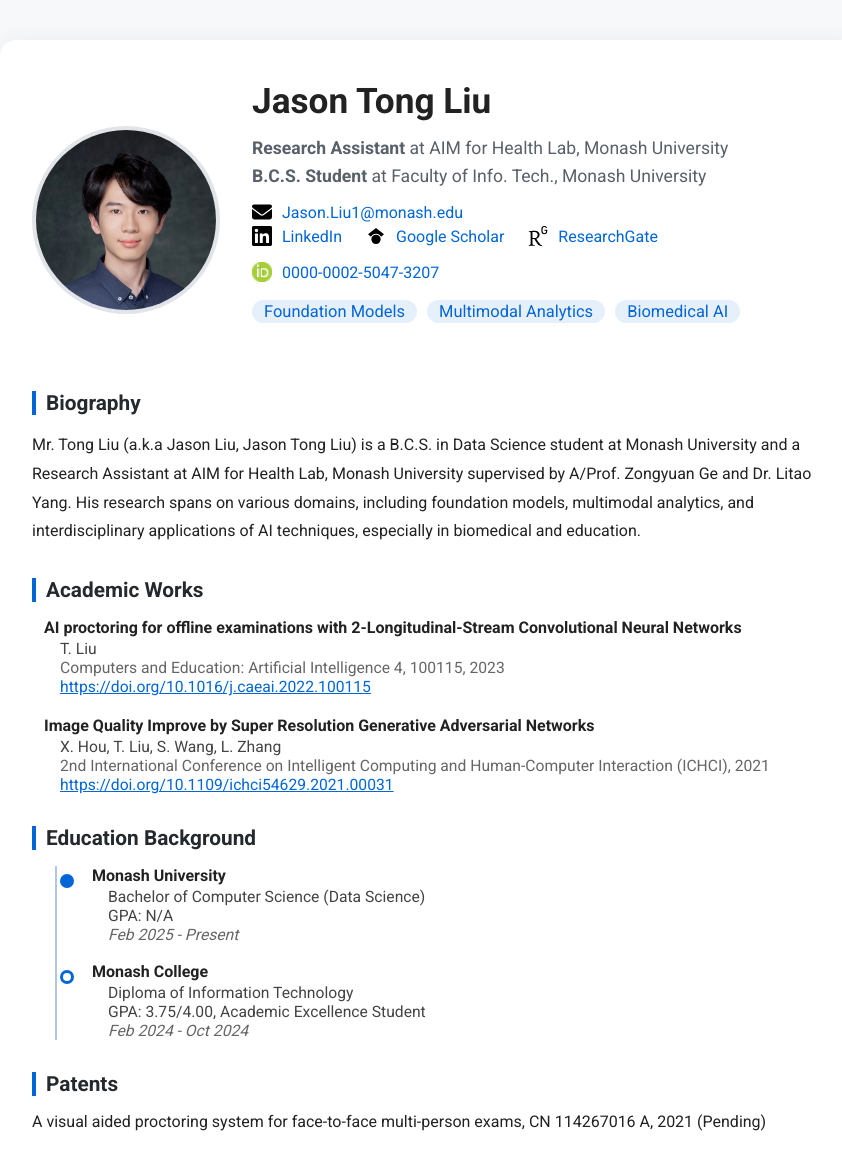
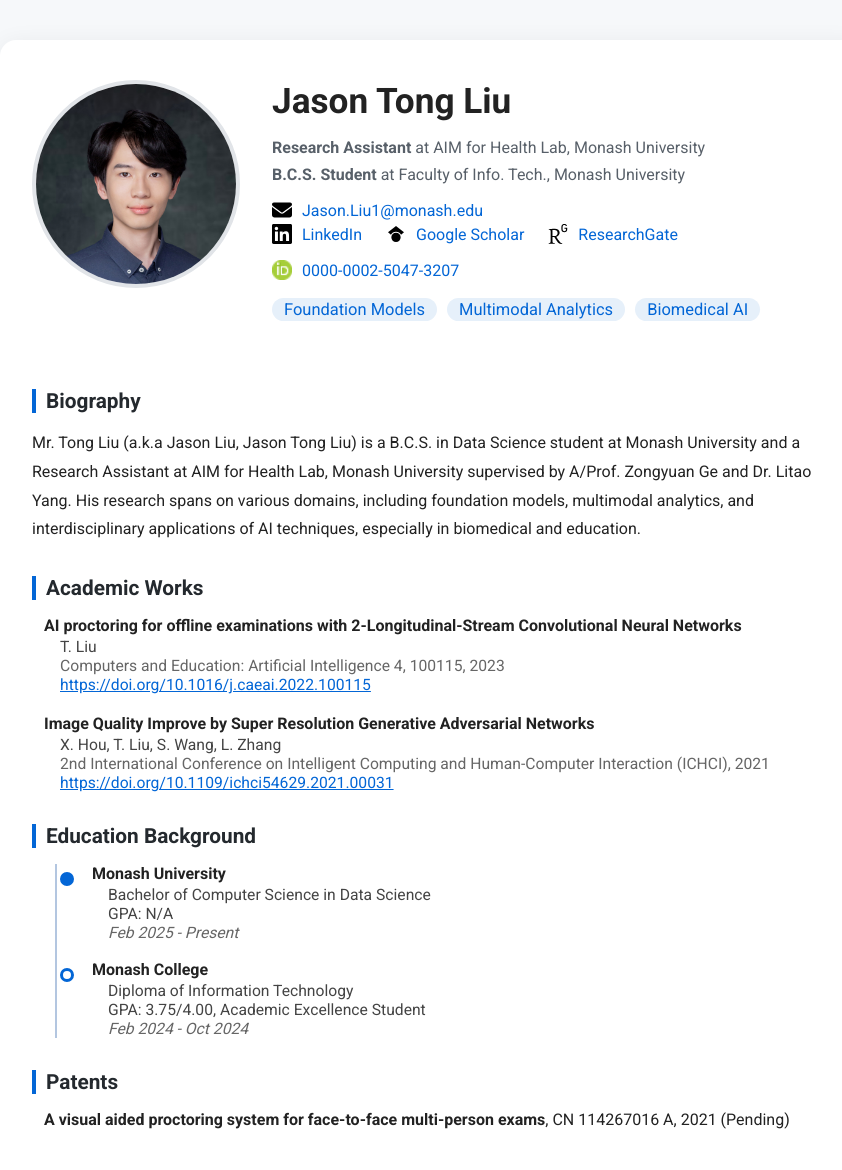
Before and after one commit to JasonTongLiu/Profile, a plain HTML site: page index.html in a window 1280 px wide. Shown: the whole page, without its empty margins (208-1050 px from the left). Drawn offline with Linux system fonts and the light colour scheme.

Commit message:
Update profile

```diff
--- a/index.html
+++ b/index.html
@@ -22,13 +22,13 @@
     }
     .profile-header {
       display: flex;
-      align-items: center;
+      align-items: flex-start;
       gap: 32px;
       margin-bottom: 32px;
     }
     .avatar {
-      width: 180px;
-      height: 180px;
+      width: 200px;
+      height: 200px;
       border-radius: 50%;
       object-fit: cover;
       border: 4px solid #e1e4e8;
@@ -42,7 +42,7 @@
       margin-bottom: 16px;
     }
     .org {
-      font-size: 1.1rem;
+      font-size: 1rem;
       color: #586069;
       margin-bottom: 16px;
     }
@@ -160,6 +160,7 @@
       margin: 10px 0 24px 0;
       font-size: 1.05em;
       color: #333;
+      text-align: justify;
     }
     .keyword {
       display: inline-block;
@@ -211,6 +212,10 @@
       height: 100%;
       border-left: 2px solid #b3c6e0;
       z-index: 1;
+    }
+    .patents li {
+      margin-bottom: 8px;
+      padding-left: 12px;
     }
   </style>
 </head>
@@ -292,7 +297,7 @@
             <div class="edu-dot"></div>
             <div class="edu-content">
               <div class="edu-school"><strong>Monash University</strong></div>
-              <div class="edu-degree">Bachelor of Computer Science (Data Science)</div>
+              <div class="edu-degree">Bachelor of Computer Science in Data Science</div>
               <div class="edu-gpa">GPA: N/A</div>
               <div class="edu-date">Feb 2025 - Present</div>
             </div>
@@ -314,8 +319,8 @@
     <div class="section">
       <div class="section-title">Patents</div>
       <!-- Edit your patents -->
-      <ul>
-        <li>A visual aided proctoring system for face-to-face multi-person exams, CN 114267016 A, 2021 (Pending)</li>
+      <ul class="patents">
+        <li><strong>A visual aided proctoring system for face-to-face multi-person exams</strong>, CN 114267016 A, 2021 (Pending)</li>
         <!-- You can add more patents -->
       </ul>
     </div>
```
